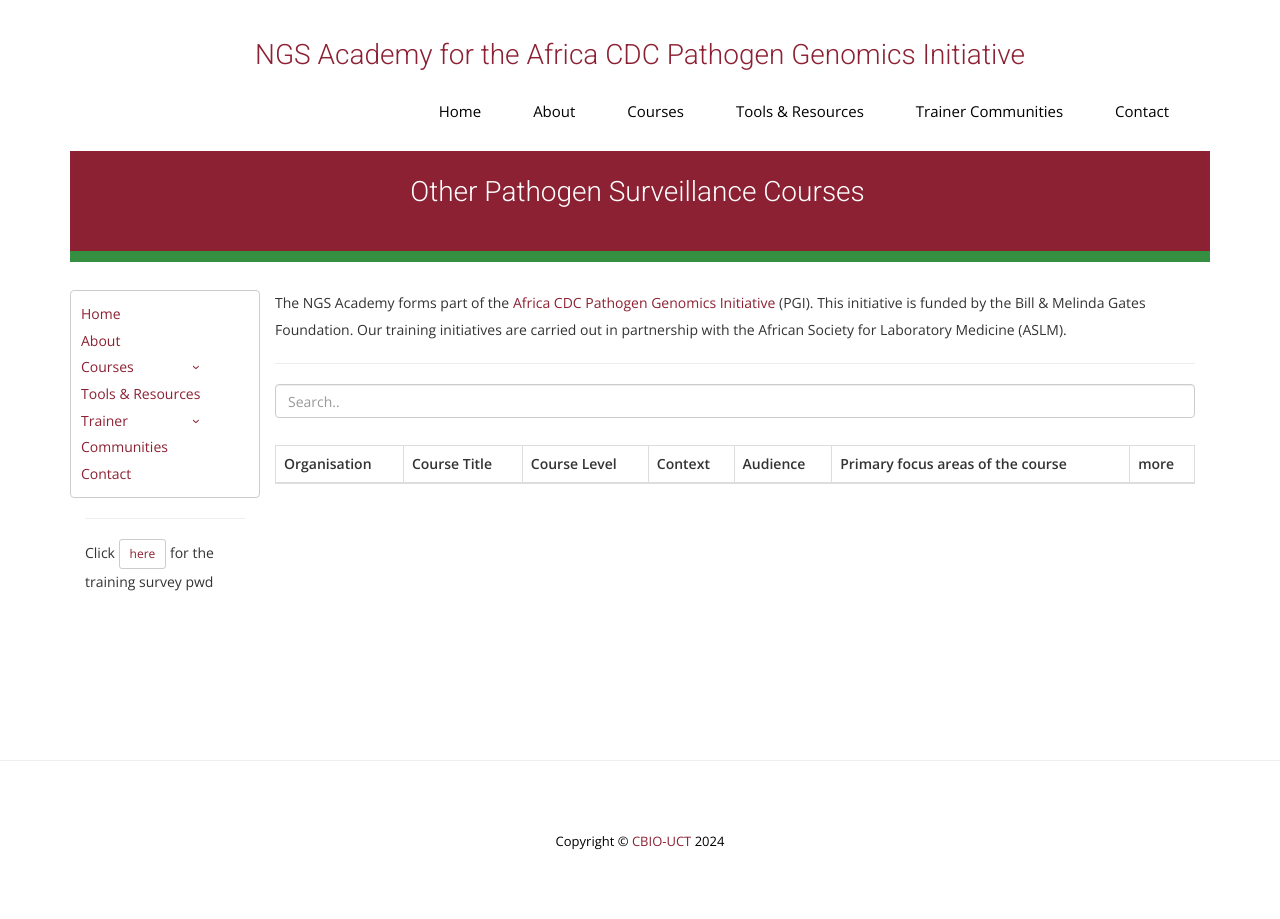
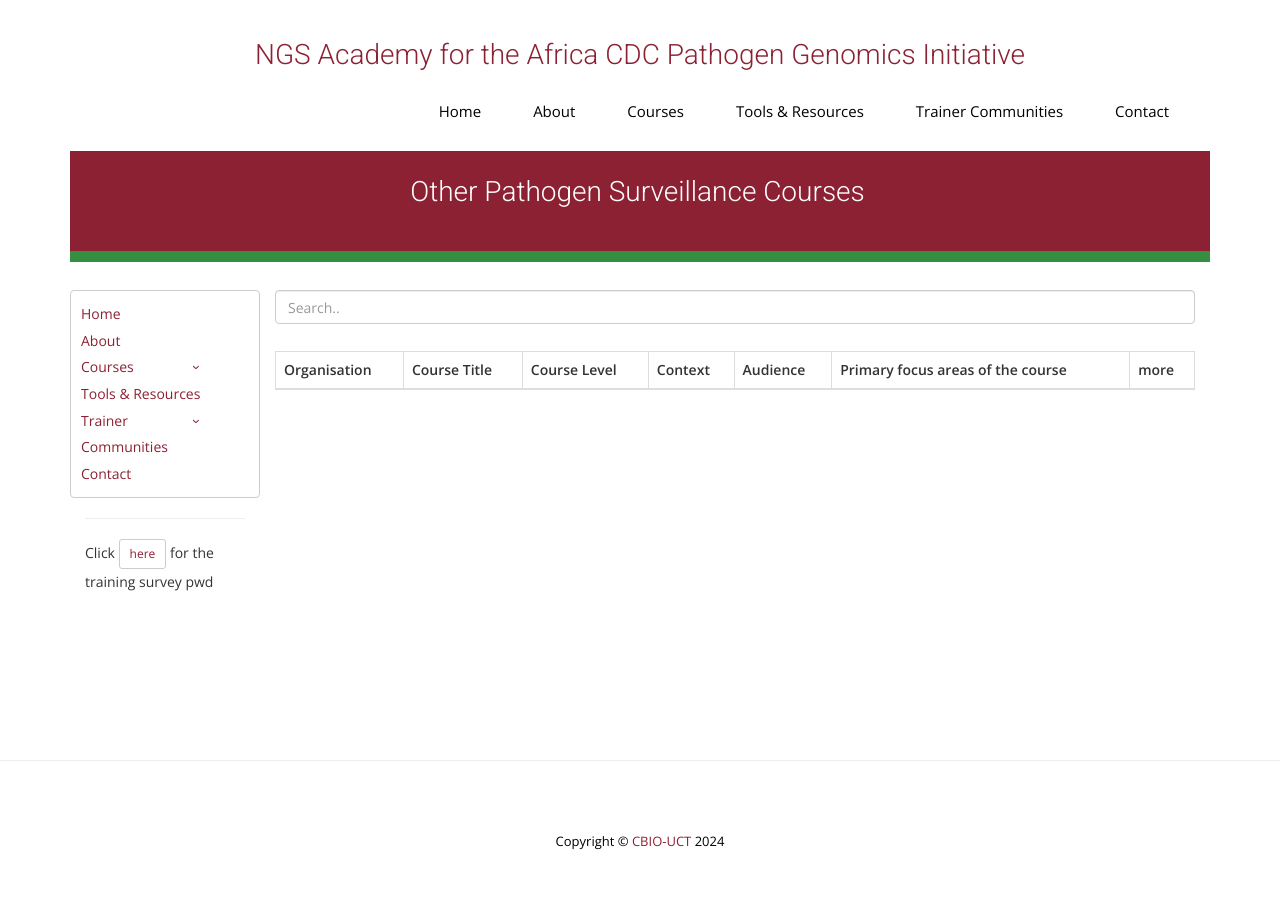
Before and after one commit to uct-cbio/ngs-academy, a Jekyll site: the page built from courses_otherbackup copy 2.html, in a window 1280 px wide. Built offline with Jekyll 4.4.1, drawn with Linux system fonts in a browser that asks for light colours; nearby versions of some CDN libraries; some web fonts are replaced; comment, search, counter and statistics services are not loaded.

Commit message:
updated index.html

```diff
--- a/_layouts/default.html
+++ b/_layouts/default.html
@@ -273,8 +273,8 @@
 
                 <div class="col-lg-10 col-md-10 col-sm-10 main_container_section" class="my-auto">
                     <div class="">
-                        {% include subpage-intro.html %}
-                        <hr>
+                        <!-- {% include subpage-intro.html %} -->
+                        <!-- <hr> -->
                     </div>
                     {{content}}
                 </div>
--- a/index.html
+++ b/index.html
@@ -147,7 +147,10 @@
   }
 
 </style>
-
+<div class="">
+  {% include subpage-intro.html %}
+ <hr>
+</div>
 <div class="containerd">
 <div class="content-selection">
   <span>Welcome to the NGS Academy website, Select <b>Trainee</b> to embark on your journey to become a genomics expert or <b>Trainer</b> to shape the future of genomics education with your expertise</span>
```
